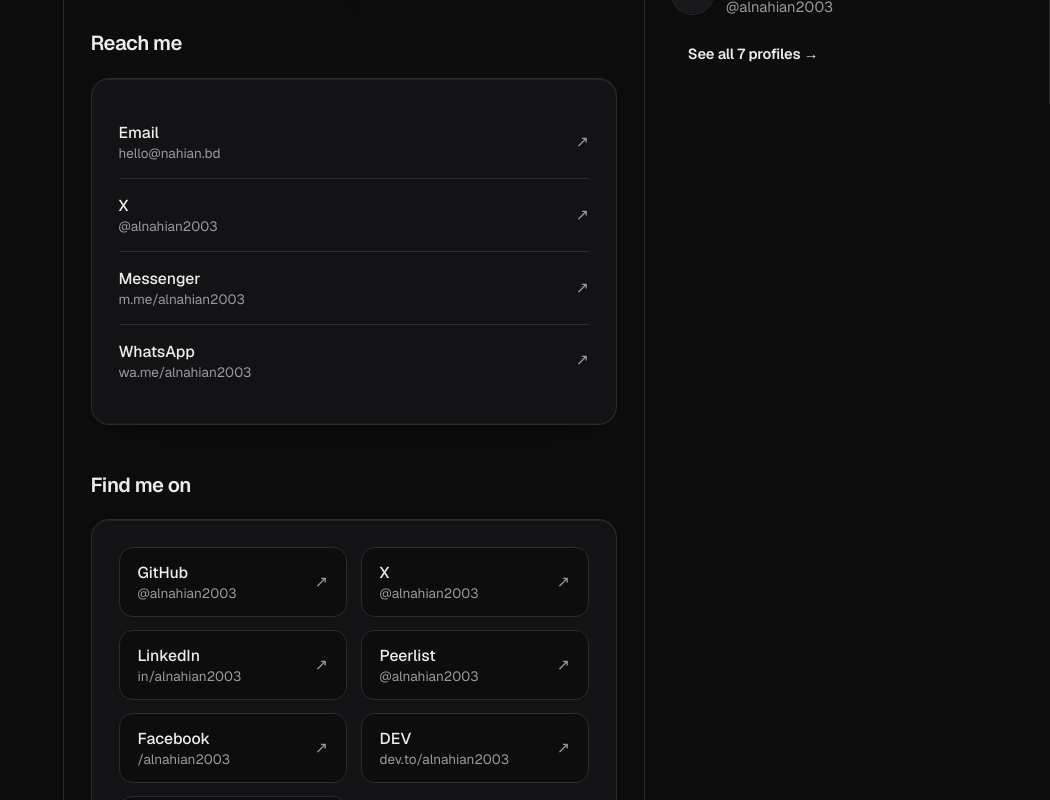
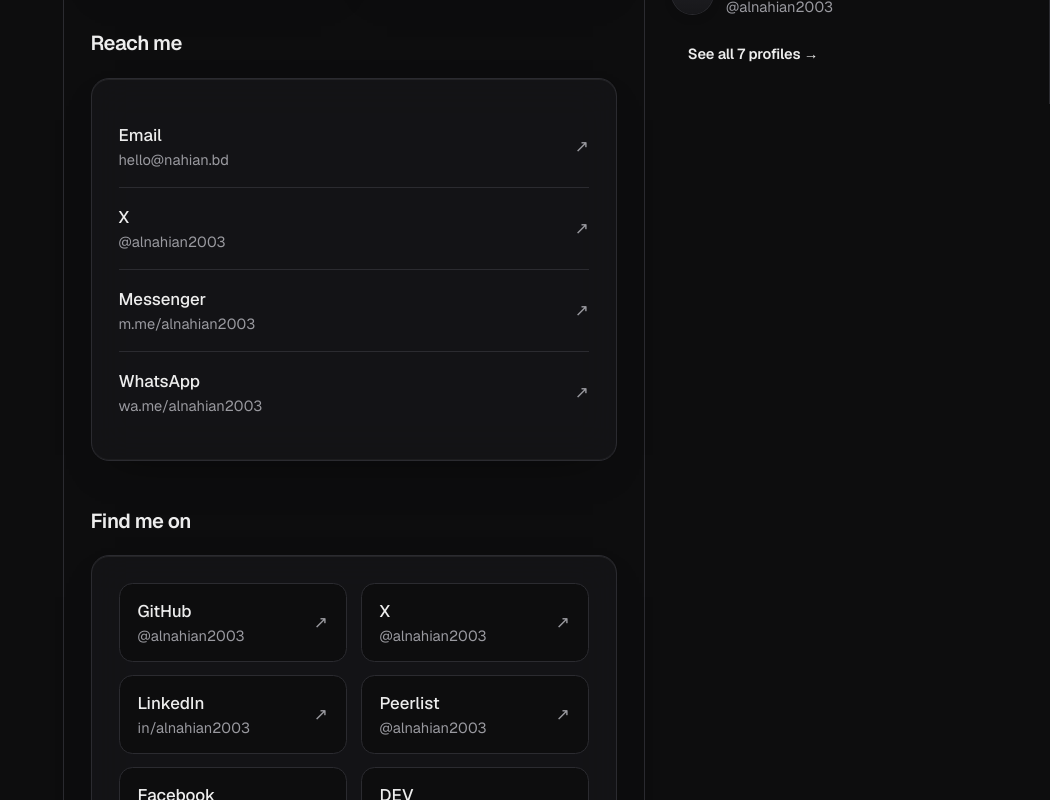
Before and after one commit to developer9028/nahian.bbd-clone, a Next.js app: page /contact in a window 1280 px wide. Shown: the part 940-1740 px from the top of the page, without its empty margins (230-1280 px from the left). Built offline with nearby package versions, Linux system fonts and the light colour scheme.

Commit message:
feat: RightRail random pick + Contact font scale (meta/body) + Projects checklist

```diff
--- a/src/components/layout/RightRail.tsx
+++ b/src/components/layout/RightRail.tsx
@@ -4,7 +4,7 @@ import { SOCIAL_LINKS } from '@/lib/data/profile'
 import { Avatar } from '@/components/ui/Avatar'
 import { Button } from '@/components/ui/Button'
 
-const TOP_PEOPLE = PEOPLE.slice(0, 3)
+const TOP_PEOPLE = [PEOPLE[7], PEOPLE[8], PEOPLE[3]].filter((person) => person !== undefined)
 
 export const RightRail = () => {
   return (
--- a/src/views/contact/sections/FindMeSection.tsx
+++ b/src/views/contact/sections/FindMeSection.tsx
@@ -19,12 +19,12 @@ export const FindMeSection = () => {
                 className="group border-line bg-surface flex items-center justify-between gap-3 rounded-xl border px-4 py-3"
               >
                 <div className="flex min-w-0 flex-col">
-                  <span className="text-ink group-hover:text-brand-400 text-sm font-medium transition-colors">
+                  <span className="text-ink group-hover:text-brand-400 text-body font-medium transition-colors">
                     {social.platform}
                   </span>
-                  <span className="text-ink-3 truncate text-xs">{social.handle}</span>
+                  <span className="text-ink-3 text-meta truncate">{social.handle}</span>
                 </div>
-                <span className="text-ink-3 group-hover:text-ink shrink-0 text-sm transition-colors">
+                <span className="text-ink-3 group-hover:text-ink text-body shrink-0 transition-colors">
                   ↗
                 </span>
               </a>
--- a/src/views/contact/sections/ReachSection.tsx
+++ b/src/views/contact/sections/ReachSection.tsx
@@ -19,12 +19,12 @@ export const ReachSection = () => {
                 className="group flex items-center justify-between gap-3 py-3.5"
               >
                 <div className="flex min-w-0 flex-col">
-                  <span className="text-ink group-hover:text-brand-400 text-sm font-medium transition-colors">
+                  <span className="text-ink group-hover:text-brand-400 text-body font-medium transition-colors">
                     {link.platform}
                   </span>
-                  <span className="text-ink-3 truncate text-xs">{link.handle}</span>
+                  <span className="text-ink-3 text-meta truncate">{link.handle}</span>
                 </div>
-                <span className="text-ink-3 group-hover:text-ink shrink-0 text-sm transition-colors">
+                <span className="text-ink-3 group-hover:text-ink text-body shrink-0 transition-colors">
                   ↗
                 </span>
               </a>
```
